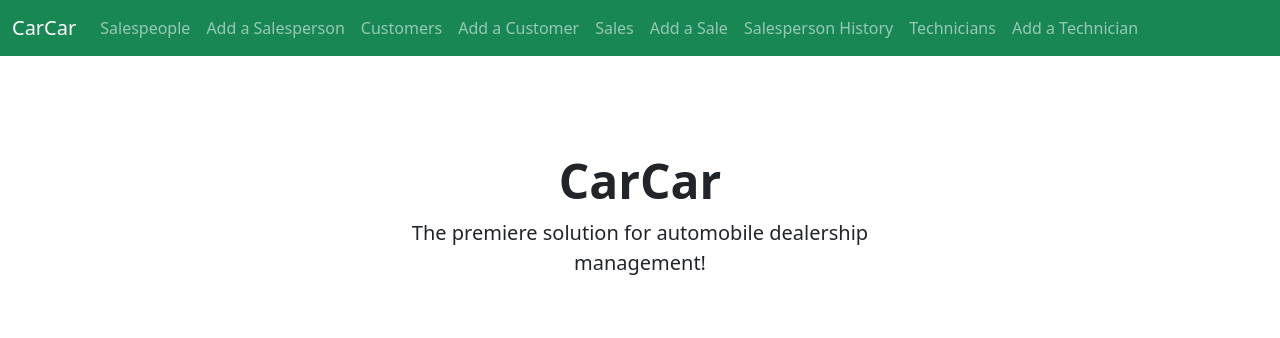
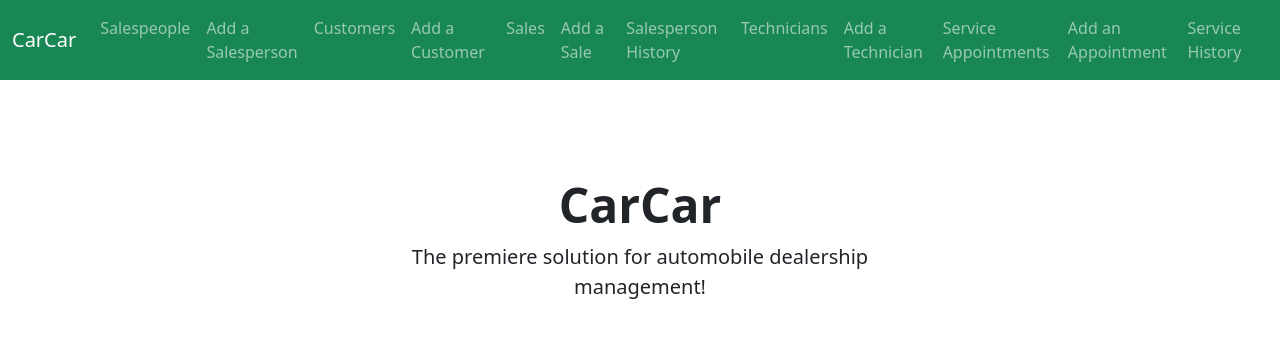
Before and after one commit to salhadid/carai, a React (Create React App) app in the folder ghi/app/: page / in a window 1280 px wide. Shown: the top 338 px of the page. Built offline with nearby package versions, Linux system fonts and the light colour scheme.

Commit message:
added appointments links to nav

```diff
--- a/ghi/app/src/Nav.js
+++ b/ghi/app/src/Nav.js
@@ -37,6 +37,15 @@ function Nav() {
             <li className="nav-item">
               <NavLink className="nav-link" to="/technicians/create">Add a Technician</NavLink>
             </li>
+            <li className="nav-item">
+              <NavLink className="nav-link" to="/appointments">Service Appointments</NavLink>
+            </li>
+            <li className="nav-item">
+              <NavLink className="nav-link" to="/appointments/create">Add an Appointment</NavLink>
+            </li>
+            <li className="nav-item">
+              <NavLink className="nav-link" to="/appointments/history">Service History</NavLink>
+            </li>
           </ul>
         </div>
       </div>
```
